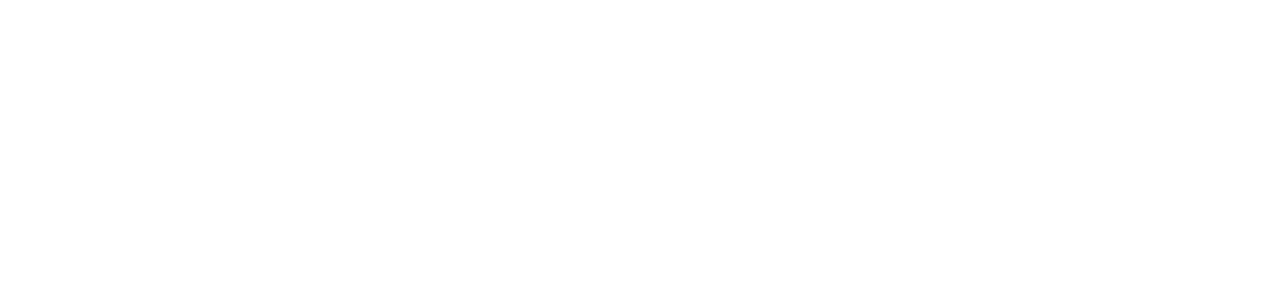
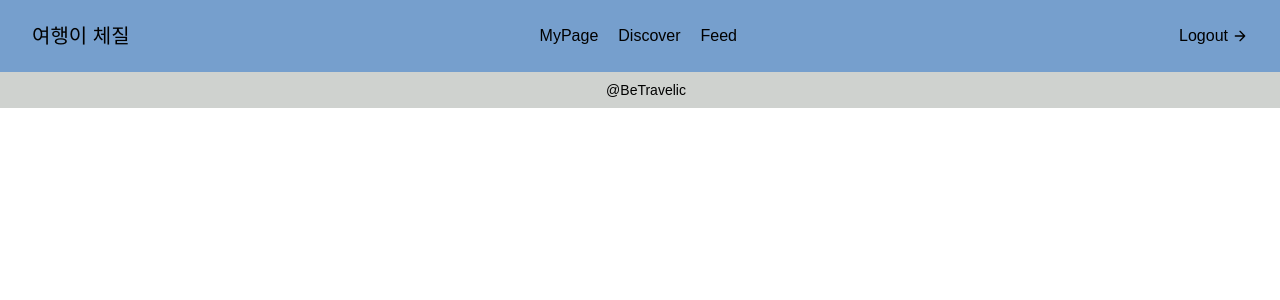
Before and after one commit to dearsyjang/BeTravelic, a React (Create React App) app in the folder Front/be-travelic/: page / in a window 1280 px wide. Before the commit this address had no page. Shown: the top 300 px of the page. Built offline with nearby package versions, Linux system fonts and the light colour scheme.

Commit message:
[feat] navbar 및 footer 틀 완성

```diff
--- a/Front/be-travelic/src/App.tsx
+++ b/Front/be-travelic/src/App.tsx
@@ -1,14 +1,16 @@
 import React from "react";
-import { BrowserRouter, Routes, Route } from "react-router-dom";
+import { Routes, Route } from "react-router-dom";
 import { RecommendPlaceMain } from "./pages/index";
+import Navbar from "../src/components/common/Navbar";
+import Footer from "./components/common/Footer";
 
 function App() {
   return (
     <>
-      <BrowserRouter>
+      <Navbar />
       <Routes>
         <Route
-            path='/recommendMain'
+          path="/recommendMain"
           element={
             <RecommendPlaceMain
               latitude={36.68489220533342}
@@ -17,7 +19,7 @@
           }
         />
       </Routes>
-      </BrowserRouter>
+      <Footer />
     </>
   );
 }
--- /dev/null
+++ b/Front/be-travelic/src/components/common/Footer.tsx
@@ -0,0 +1,13 @@
+import React from "react";
+
+const Footer = () => {
+  return (
+    <footer className="text-gray-600 body-font bg-light-gray">
+      <div className="container py-2 mx-auto flex items-center sm:flex-row flex-col justify-center">
+        <span className="ml-3 text-sm">@BeTravelic</span>
+      </div>
+    </footer>
+  );
+};
+
+export default Footer;
--- /dev/null
+++ b/Front/be-travelic/src/components/common/Navbar.tsx
@@ -0,0 +1,68 @@
+import React, { useState } from "react";
+import { NavLink } from "react-router-dom";
+
+const Navbar = () => {
+  const [isLoggedIn, setIsLoggedIn] = useState(true);
+
+  return (
+    <header className="text-primary body-font bg-blue-300">
+      <div className="container mx-auto flex flex-wrap p-5 flex-col md:flex-row items-center">
+        <NavLink to="/home">
+          <div className="flex title-font font-medium items-center text-gray-900 mb-4 md:mb-0">
+            {/* <svg
+            xmlns="http://www.w3.org/2000/svg"
+            fill="none"
+            stroke="currentColor"
+            stroke-linecap="round"
+            stroke-linejoin="round"
+            stroke-width="2"
+            className="w-10 h-10 text-white p-2 bg-indigo-500 rounded-full"
+            viewBox="0 0 24 24"
+            >
+            <path d="M12 2L2 7l10 5 10-5-10-5zM2 17l10 5 10-5M2 12l10 5 10-5"></path>
+        </svg> */}
+            <span className="ml-3 text-xl">여행이 체질</span>
+          </div>
+        </NavLink>
+        <nav className="md:ml-auto md:mr-auto flex flex-wrap items-center text-base justify-center">
+          <NavLink
+            style={({ isActive }) => (isActive ? { color: "#FFD24C" } : {})}
+            to="/mypage"
+          >
+            <div className="mr-5 hover:text-gray-900">MyPage</div>
+          </NavLink>
+          <NavLink
+            style={({ isActive }) => (isActive ? { color: "#FFD24C" } : {})}
+            to="/recommendMain"
+          >
+            <div className="mr-5 hover:text-gray-900">Discover</div>
+          </NavLink>
+          <NavLink
+            style={({ isActive }) => (isActive ? { color: "#FFD24C" } : {})}
+            to="/feed"
+          >
+            <div className="mr-5 hover:text-gray-900">Feed</div>
+          </NavLink>
+        </nav>
+        {isLoggedIn && (
+          <button className="inline-flex items-center bg-gray-100 border-0 py-1 px-3 focus:outline-none hover:bg-gray-200 rounded text-base mt-4 md:mt-0">
+            Logout
+            <svg
+              fill="none"
+              stroke="currentColor"
+              stroke-linecap="round"
+              stroke-linejoin="round"
+              stroke-width="2"
+              className="w-4 h-4 ml-1"
+              viewBox="0 0 24 24"
+            >
+              <path d="M5 12h14M12 5l7 7-7 7"></path>
+            </svg>
+          </button>
+        )}
+      </div>
+    </header>
+  );
+};
+
+export default Navbar;
--- a/Front/be-travelic/src/index.tsx
+++ b/Front/be-travelic/src/index.tsx
@@ -1,19 +1,14 @@
-import React from 'react';
-import ReactDOM from 'react-dom/client';
-import './index.css';
-import App from './App';
-import reportWebVitals from './reportWebVitals';
+import React from "react";
+import ReactDOM from "react-dom/client";
+import "./index.css";
+import App from "./App";
+import { BrowserRouter } from "react-router-dom";
 
 const root = ReactDOM.createRoot(
-  document.getElementById('root') as HTMLElement
+  document.getElementById("root") as HTMLElement
 );
 root.render(
-  <React.StrictMode>
+  <BrowserRouter>
     <App />
-  </React.StrictMode>
+  </BrowserRouter>
 );
-
-// If you want to start measuring performance in your app, pass a function
-// to log results (for example: reportWebVitals(console.log))
-// or send to an analytics endpoint. Learn more: https://bit.ly/CRA-vitals
-reportWebVitals();
--- a/Front/be-travelic/src/reportWebVitals.ts
+++ /dev/null
@@ -1,15 +0,0 @@
-import { ReportHandler } from 'web-vitals';
-
-const reportWebVitals = (onPerfEntry?: ReportHandler) => {
-  if (onPerfEntry && onPerfEntry instanceof Function) {
-    import('web-vitals').then(({ getCLS, getFID, getFCP, getLCP, getTTFB }) => {
-      getCLS(onPerfEntry);
-      getFID(onPerfEntry);
-      getFCP(onPerfEntry);
-      getLCP(onPerfEntry);
-      getTTFB(onPerfEntry);
-    });
-  }
-};
-
-export default reportWebVitals;
```
Also changed, not shown: Front/be-travelic/src/setupTests.ts (deleted, +0 -5 lines), 1 other file (tests, documents, lock files or other folders). Lines whose indentation alone changed are shown as unchanged.
